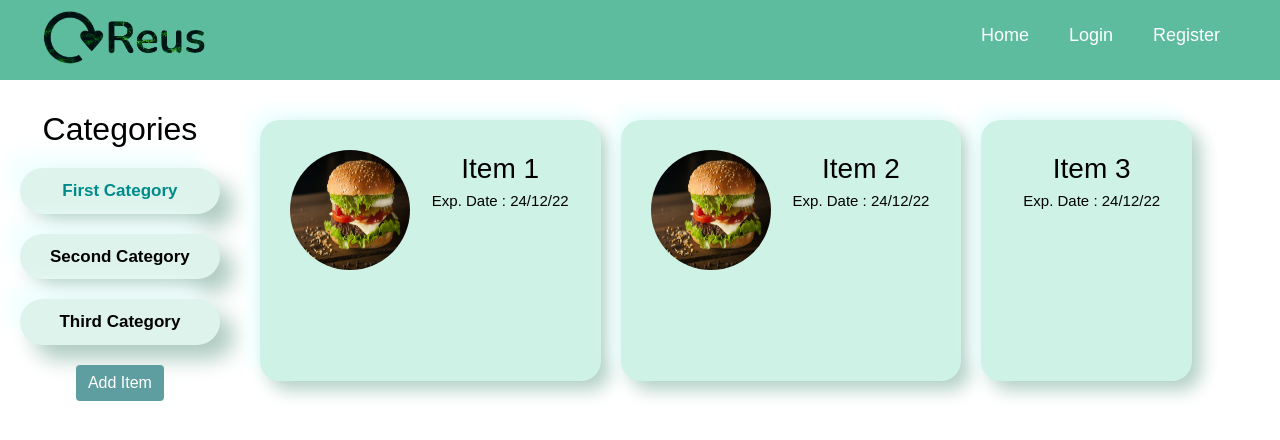
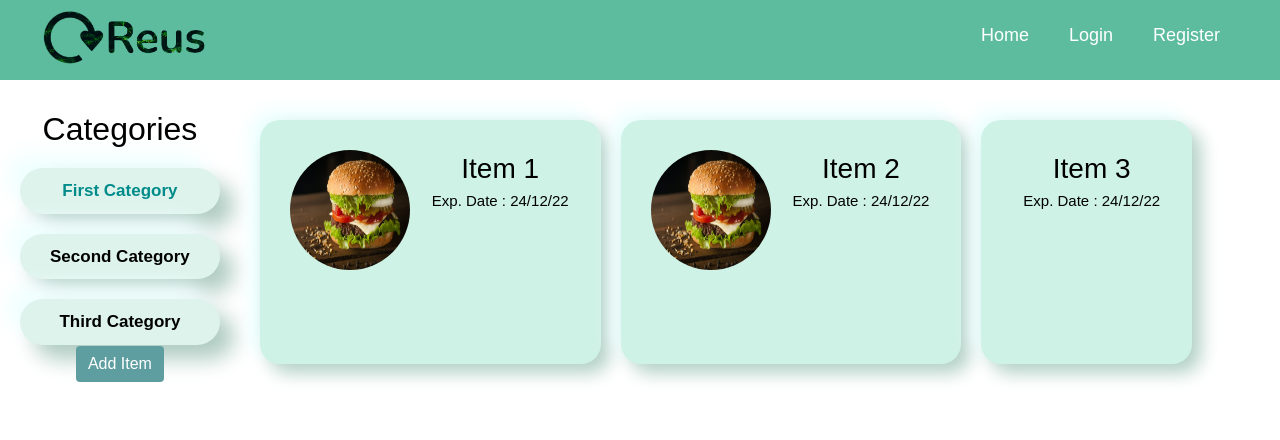
Before and after one commit to AaryaDevnani/Reus, a React (Create React App) app in the folder frontend/: page /categoryItems in a window 1280 px wide. Shown: the top 440 px of the page. Built offline with nearby package versions, Linux system fonts and the light colour scheme.

Commit message:
css errors

```diff
--- a/frontend/package.json
+++ b/frontend/package.json
@@ -7,7 +7,9 @@
     "@testing-library/react": "^12.1.2",
     "@testing-library/user-event": "^13.5.0",
     "bootstrap": "^5.1.3",
+    "install": "^0.13.0",
     "jwt-decode": "^3.1.2",
+    "npm": "^8.3.1",
     "react": "^17.0.2",
     "react-bootstrap": "^2.1.1",
     "react-dom": "^17.0.2",
--- a/frontend/src/App.js
+++ b/frontend/src/App.js
@@ -10,6 +10,7 @@ import Dashboard from "./components/Dashboard";
 import Recipes from "./components/Recipes";
 import CategoryItems from './components/CategoryItems';
 import ShoppingList from './components/ShoppingList';
+import AddItem from './components/AddItem';
 
 function App() {
   return (
@@ -26,6 +27,7 @@ function App() {
               <Route exact path='/recipes' element={<Recipes/>} />
               <Route exact path='/categoryItems' element={<CategoryItems/>} />
               <Route exact path='/shoppingList' element={<ShoppingList/>} />
+              <Route exact path='/addItem' element={<AddItem/>} />
 
           </Routes>
         </header>
--- a/frontend/src/components/styles/CategoryItems.css
+++ b/frontend/src/components/styles/CategoryItems.css
@@ -79,6 +79,7 @@ a{
 a:hover{
     color: darkcyan;
 }
-button.modal-btn.btn.btn-primary {
+button.modal-btn.butn.btn-primary {
     margin-top: 20px;
+    background-color: darkcyan !important;
 }
```
Also changed, not shown: 1 other file (tests, documents, lock files or other folders).
